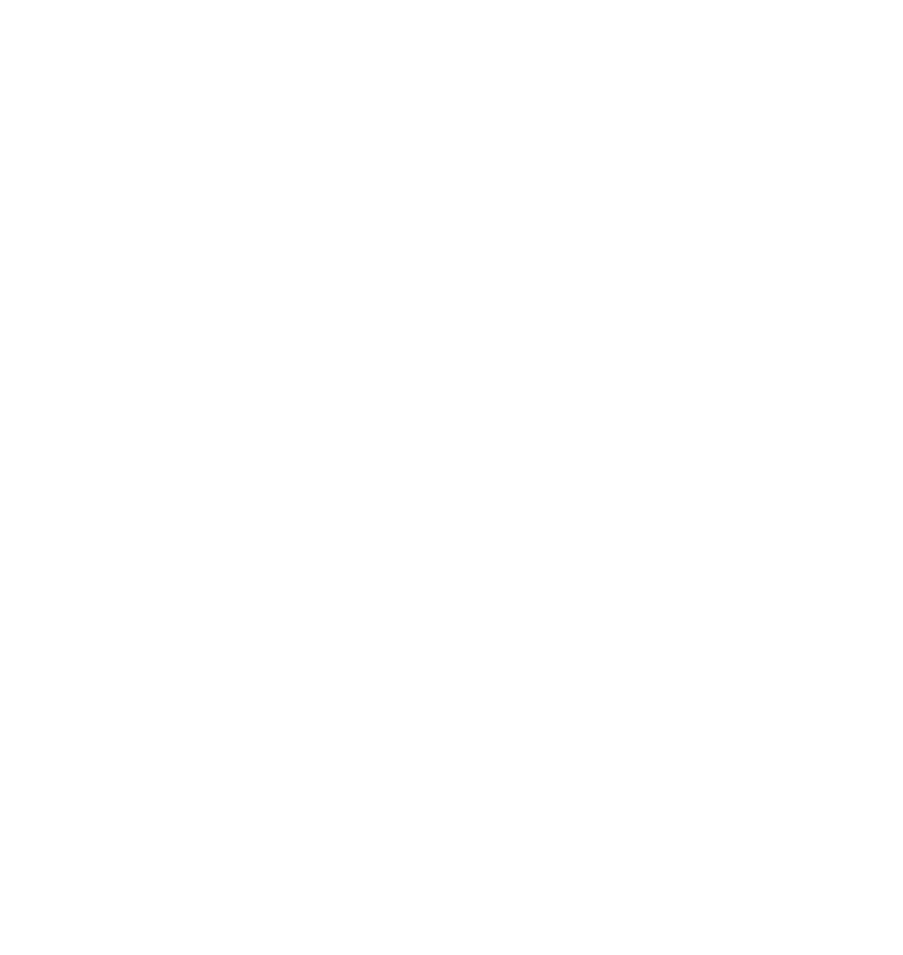
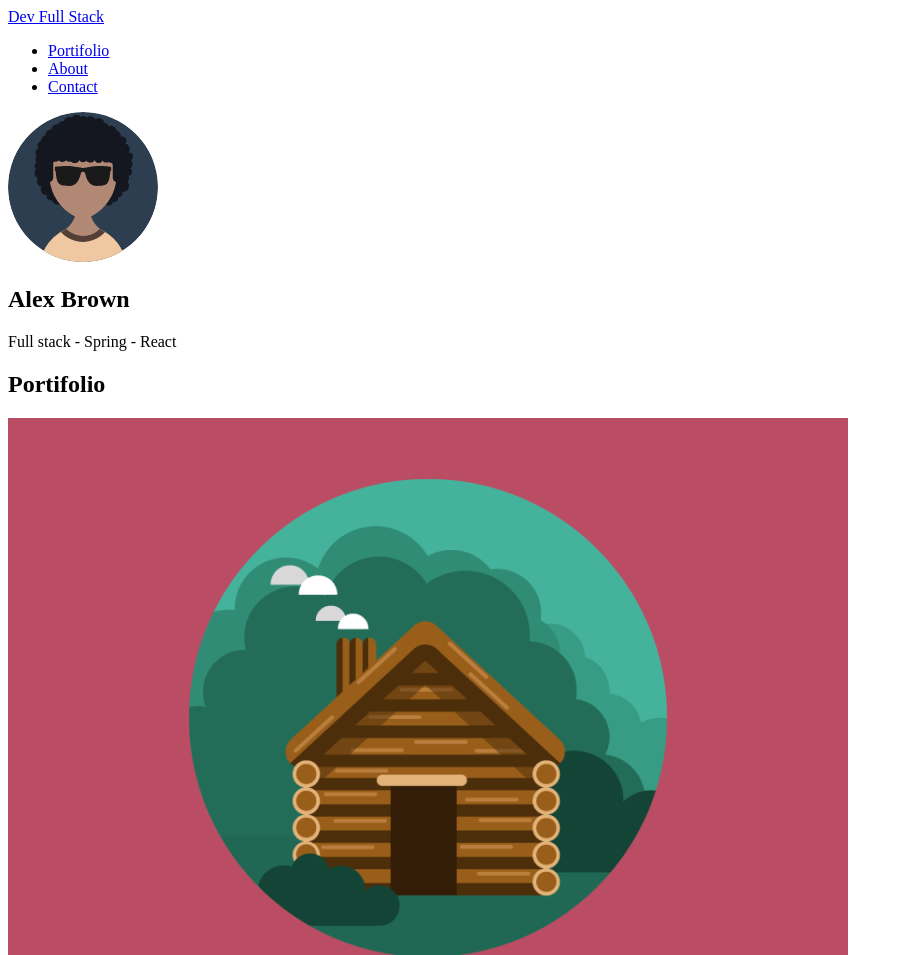
Before and after one commit to antthonycanuto/portfolio, a plain HTML site: page index.html in a window 1280 px wide. Shown: the top 955 px of the page, without its empty margins (0-903 px from the left). Before the commit the page ends 800 px from the top, so only its background shows below. Drawn offline with Linux system fonts and the light colour scheme.

Commit message:
estruturei o html

```diff
--- a/index.html
+++ b/index.html
@@ -5,8 +5,51 @@
     <meta http-equiv="X-UA-Compatible" content="IE=edge">
     <meta name="viewport" content="width=device-width, initial-scale=1.0">
     <title>Portifolio</title>
+    <link rel="stylesheet" href="css/style.css">
 </head>
 <body>
-
+    <header>
+        <nav>
+            <!-- menu -->
+            <a href="#">Dev Full Stack</a>
+            <ul>
+                <li><a href="#portifolio">Portifolio</a></li>
+                <li><a href="#about">About</a></li>
+                <li><a href="https://google.com" target="_blank">Contact</a></li>
+            </ul>
+        </nav>
+    </header>
+    <main>
+        <section>
+            <!-- perfil -->
+            <div>
+                <img src="img/profile-image.svg" alt="Alex Brown">
+            </div>
+            <div>
+                <h1>Alex Brown</h1>
+                <p>Full stack - Spring - React</p>
+            </div>
+        </section>
+        <section>
+            <!-- portifolio -->
+            <h2>Portifolio</h2>
+            <div>
+                <img src="img/portifolio1.png" alt="portifolio">
+                <img src="img/portifolio2.png" alt="portifolio">
+                <img src="img/portifolio3.png" alt="portifolio">
+                <img src="img/portifolio4.png" alt="portifolio">
+                <img src="img/portifolio5.png" alt="portifolio">
+                <img src="img/portifolio6.png" alt="portifolio">
+            </div>
+        </section>
+    </main>
+    <footer>
+        <!-- rodapé -->
+        <div>Siga-nos</div>
+        <div>
+            <a href="https://instagram.com"><img src="img/instagram.png" alt="instagram"></a>
+            <a href="https://youtube.com"><img src="img/youtube.png" alt="youtube"></a>
+        </div>
+    </footer>
 </body>
 </html>
```
Also changed, not shown: css/style.css (added), img/instagram.png (added), img/portifolio1.png (added), img/portifolio2.png (added), img/portifolio3.png (added), img/portifolio4.png (added), img/portifolio5.png (added), img/portifolio6.png (added), img/profile-image.svg (added), img/youtube.png (added).
